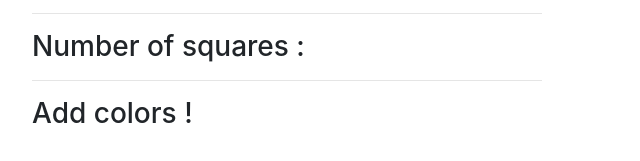
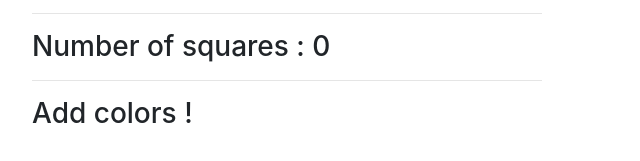
Before and after one commit to manonxrray/color-picker, a website: page index.html in a window 1280 px wide. Shown: the part 383-544 px from the top of the page, 68-708 px from the left. Drawn offline with nearby package versions, Linux system fonts and the light colour scheme.

Commit message:
Small feature : number of squares count :pencil:

```diff
--- a/index.html
+++ b/index.html
@@ -33,7 +33,7 @@
             <button class="btn btn-secondary" v-on:click="reset">Cancel</button>
           </div>
           <hr />
-            <h3> Number of squares : </h3>
+            <h3> Number of squares : {{ numberOfSquares }} </h3>
           <hr />
           <div class="col-12" v-if="numberOfSquares">
             <div class="prevsquare" v-for="square in squares" v-bind:style="{ backgroundColor: square }"></div>
```
